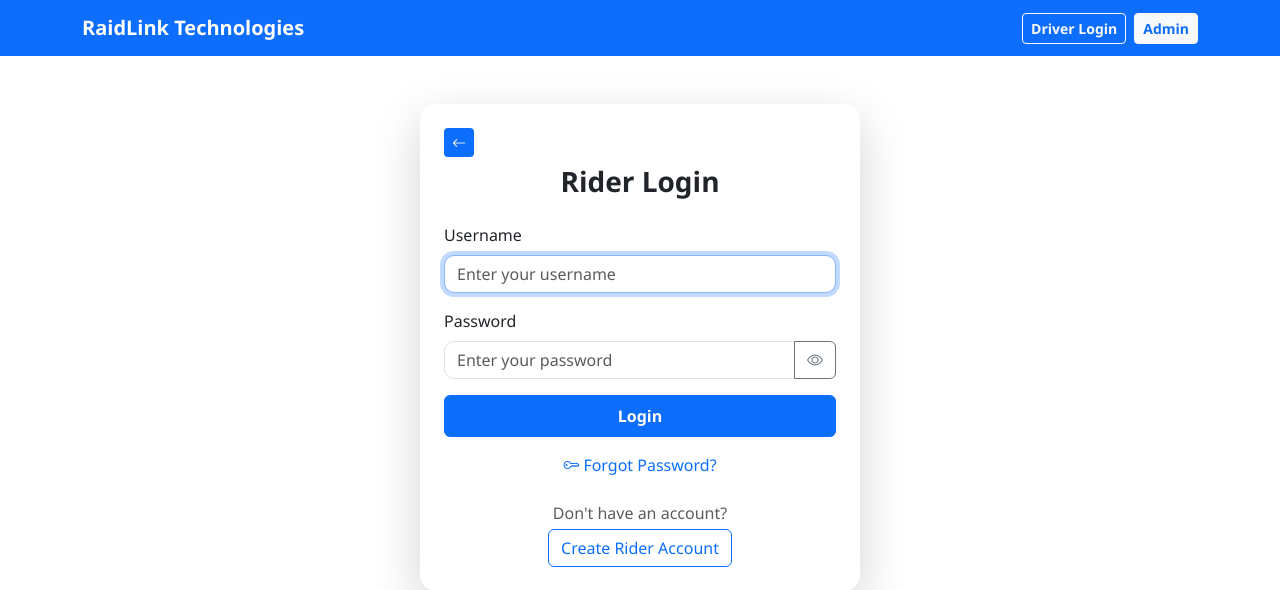
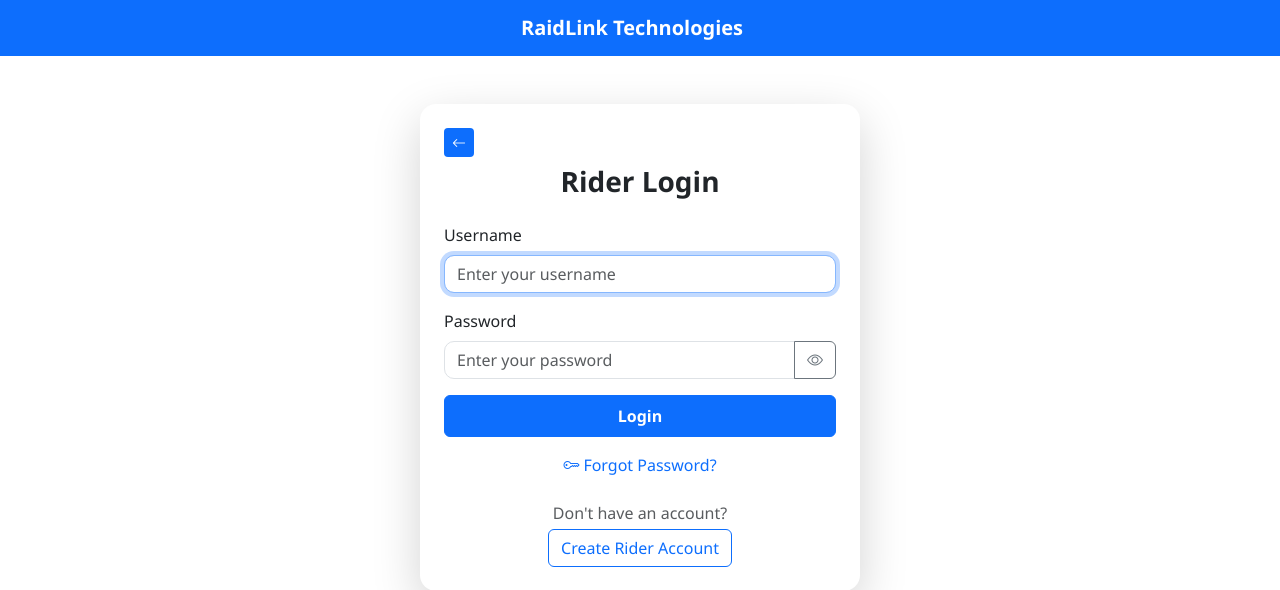
Before and after one commit to shahirdummy1-creator/RaidLink, a Flask app: page /rider-login in a window 1280 px wide. Shown: the top 590 px of the page. Run offline with Flask 3, Linux system fonts and the light colour scheme.

Commit message:
Revert "Show booking page as landing; add Driver Login and Admin buttons to navbar"
This reverts commit 95c726dcc94b1f734d48290b55a35f6395355f79.

```diff
--- a/App.py
+++ b/App.py
@@ -195,11 +195,26 @@ def get_driver(username):
 @app.route('/welcome')
 @app.route('/index')
 def welcome():
-    # If rider is logged in, go to their bookings
-    for username in session.get('riders', {}):
-        return redirect(url_for('rider_bookings', username=username))
-    # Show rider login as landing
-    return render_template('rider_login.html', error=None, success=None)
+    try:
+        return render_template('welcome.html')
+    except Exception as e:
+        # Fallback if template loading fails
+        return f"""
+        <!DOCTYPE html>
+        <html>
+        <head><title>RaidLink Technologies</title></head>
+        <body style="font-family: Arial, sans-serif; text-align: center; padding: 50px;">
+            <h1 style="color: #0d6efd;">🚕 RaidLink Technologies</h1>
+            <p>Taxi Booking Platform</p>
+            <div style="margin: 20px;">
+                <a href="/rider-login" style="margin: 10px; padding: 10px 20px; background: #0d6efd; color: white; text-decoration: none; border-radius: 5px;">Rider Login</a>
+                <a href="/driver-login" style="margin: 10px; padding: 10px 20px; background: #198754; color: white; text-decoration: none; border-radius: 5px;">Driver Login</a>
+                <a href="/admin-login" style="margin: 10px; padding: 10px 20px; background: #dc3545; color: white; text-decoration: none; border-radius: 5px;">Admin Login</a>
+            </div>
+            <p><small>Status: Running (Template Error: {str(e)})</small></p>
+        </body>
+        </html>
+        """, 200
 
 @app.route('/ping')
 def ping():
--- a/templates/booking.html
+++ b/templates/booking.html
@@ -224,12 +224,8 @@
 <body>
 
 <nav class="navbar navbar-dark bg-primary">
-    <div class="container d-flex justify-content-between align-items-center">
+    <div class="container justify-content-center">
         <a class="navbar-brand fw-bold" href="{{ url_for('welcome') }}">RaidLink Technologies</a>
-        <div class="d-flex gap-2">
-            <a href="{{ url_for('driver_login') }}" class="btn btn-outline-light btn-sm fw-bold">Driver Login</a>
-            <a href="{{ url_for('admin_login') }}" class="btn btn-light btn-sm fw-bold text-primary">Admin</a>
-        </div>
     </div>
 </nav>
 
--- a/templates/rider_login.html
+++ b/templates/rider_login.html
@@ -10,12 +10,8 @@
 </head>
 <body>
 <nav class="navbar navbar-dark bg-primary">
-    <div class="container d-flex justify-content-between align-items-center">
-        <a class="navbar-brand fw-bold" href="{{ url_for('welcome') }}">RaidLink Technologies</a>
-        <div class="d-flex gap-2">
-            <a href="{{ url_for('driver_login') }}" class="btn btn-outline-light btn-sm fw-bold">Driver Login</a>
-            <a href="{{ url_for('admin_login') }}" class="btn btn-light btn-sm fw-bold text-primary">Admin</a>
-        </div>
+    <div class="container justify-content-center">
+        <a class="navbar-brand fw-bold text-center" href="{{ url_for('welcome') }}">RaidLink Technologies</a>
     </div>
 </nav>
 
```
